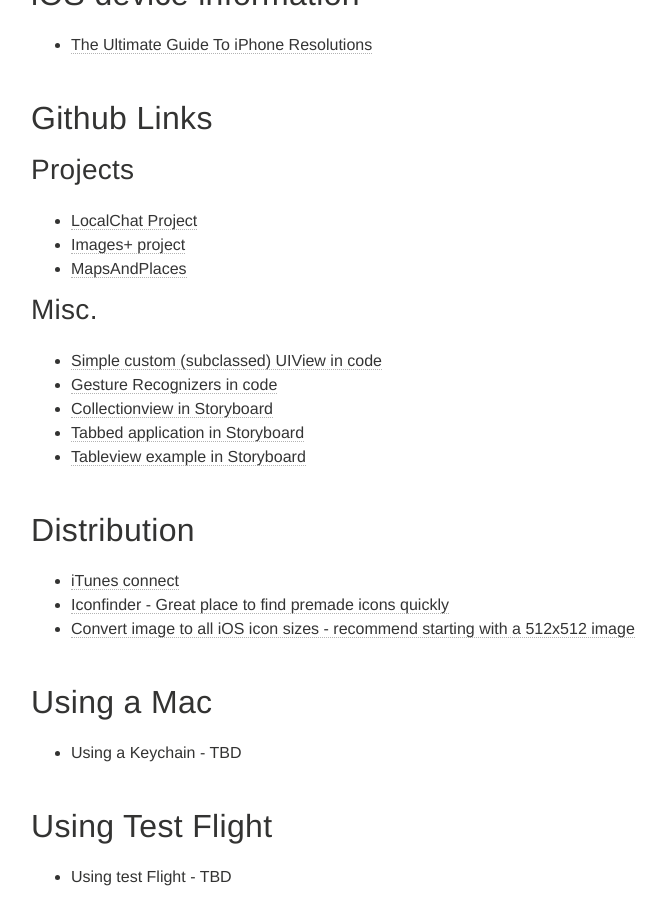
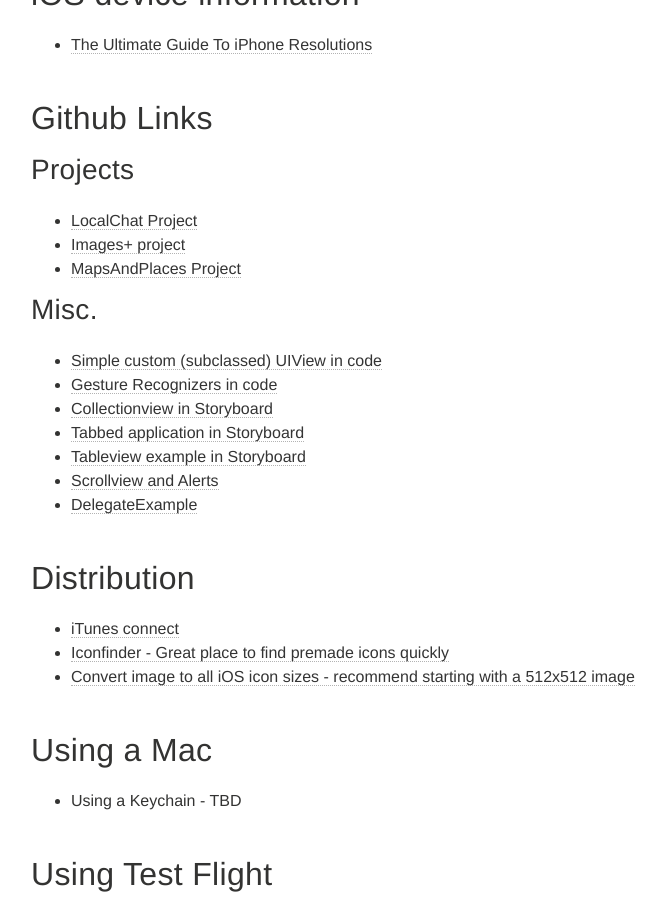
Before and after one commit to portlandcodeschool/ios, a Jekyll site: the page built from resources.md, in a window 1280 px wide and 900 px high, scrolled down 1037 px. Shown: the whole window, without its empty margins (289-954 px from the left). Built offline with Jekyll 4.4.1, drawn with Linux system fonts in a browser that asks for light colours; nearby versions of some CDN libraries.

Commit message:
Update resources.md

```diff
--- a/resources.md
+++ b/resources.md
@@ -39,7 +39,7 @@ tags: [curriculum]
 ## Projects
 * [LocalChat Project](https://github.com/portlandcodeschool/LocalChat)
 * [Images+ project](https://github.com/portlandcodeschool/ImagePlus)
-* [MapsAndPlaces](https://github.com/portlandcodeschool/MapExample_iOS)
+* [MapsAndPlaces Project](https://github.com/portlandcodeschool/MapExample_iOS)
 
 ## Misc.
 * [Simple custom (subclassed) UIView in code](https://github.com/portlandcodeschool/SimpleCustomView_iOS)
@@ -47,6 +47,8 @@ tags: [curriculum]
 * [Collectionview in Storyboard](https://github.com/portlandcodeschool/CollectionViewStoryboard_iOS)
 * [Tabbed application in Storyboard](https://github.com/portlandcodeschool/TabbedApplication_ios)
 * [Tableview example in Storyboard](https://github.com/portlandcodeschool/TableViewExample-iOS)
+* [Scrollview and Alerts](https://github.com/portlandcodeschool/ScrollviewAndAlerts)
+* [DelegateExample](https://github.com/portlandcodeschool/MapExample_iOS)
 
 # Distribution
 * [iTunes connect](https://itunesconnect.apple.com/WebObjects/iTunesConnect.woa)
```
